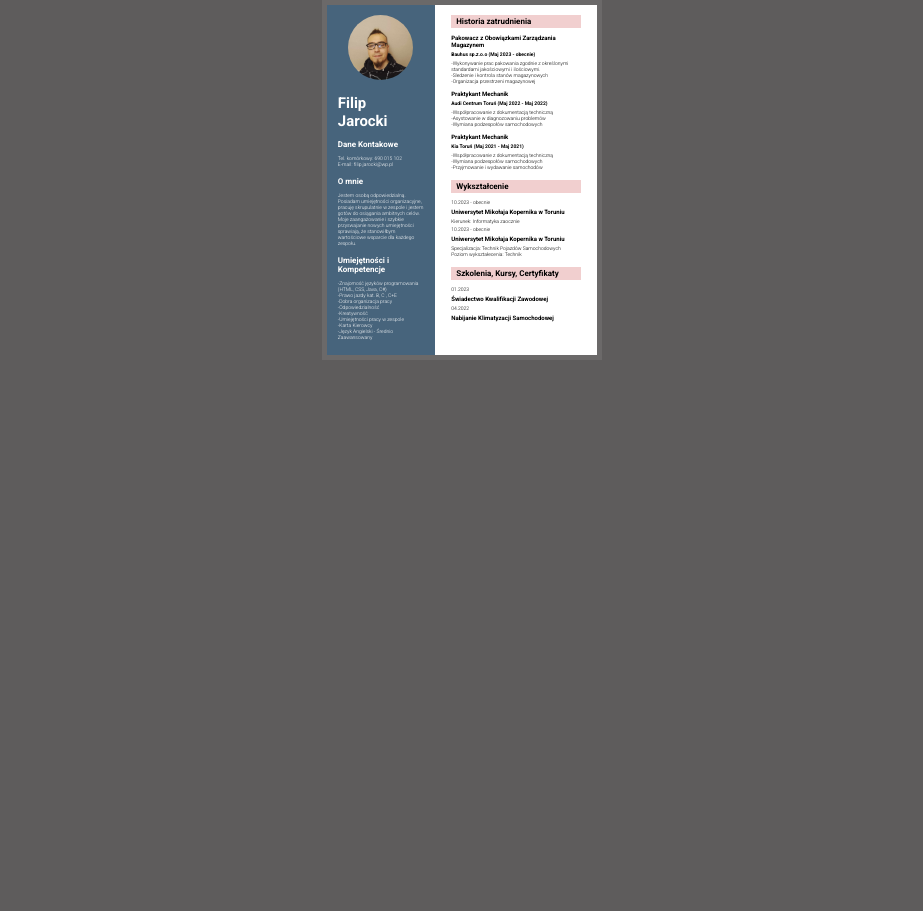
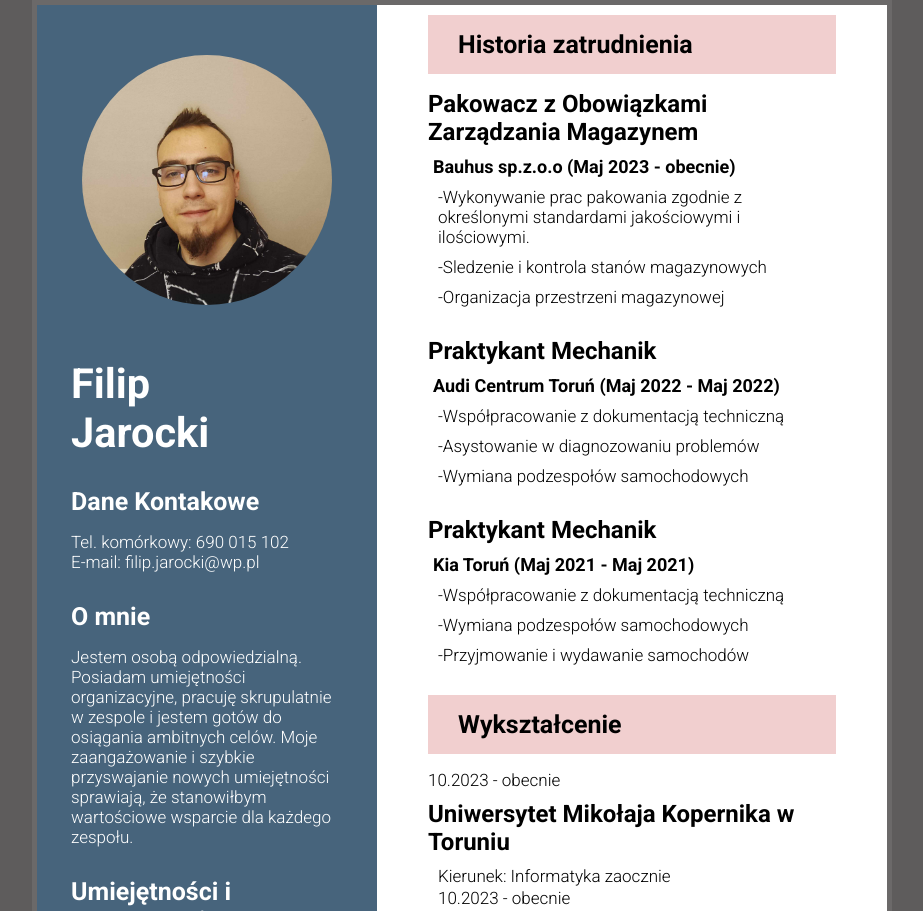
Before and after one commit to Jaros-777/Jaros-777.github.io, a plain HTML site: page CV/index.html in a window 1280 px wide. Shown: the top 911 px of the page, without its empty margins (178-1101 px from the left). Before the commit the page ends 800 px from the top, so only its background shows below. Drawn offline with Linux system fonts and the light colour scheme.

Commit message:
Bigger Scale

```diff
--- a/CV/index.html
+++ b/CV/index.html
@@ -61,28 +61,35 @@
             <p class="stanowisko">Pakowacz z Obowiązkami Zarządzania
                 Magazynem</p>
             <p class="firma">Bauhus sp.z.o.o (Maj 2023 - obecnie)</p>
+              <div class="zadania">
                 <p>-Wykonywanie prac pakowania zgodnie z określonymi
                     standardami jakościowymi i ilościowymi.</p>
                 <p>-Sledzenie i kontrola stanów magazynowych
                 </p>
                 <p>-Organizacja przestrzeni magazynowej</p>
               </div>
+          </div>
 
           <div class="opis">
             <p class="stanowisko">Praktykant Mechanik</p>
             <p class="firma">Audi Centrum Toruń (Maj 2022 - Maj 2022)</p>
+              <div class="zadania">
                 <p>-Współpracowanie z dokumentacją techniczną</p>
                 <p>-Asystowanie w diagnozowaniu problemów</p>
                 <p>-Wymiana podzespołów samochodowych</p>
+              </div>
+
           </div>
 
           <div class="opis">
             <p class="stanowisko">Praktykant Mechanik</p>
             <p class="firma">Kia Toruń (Maj 2021 - Maj 2021)
             </p>
+              <div class="zadania">
                 <p>-Współpracowanie z dokumentacją techniczną</p>
                 <p>-Wymiana podzespołów samochodowych</p>
                 <p>-Przyjmowanie i wydawanie samochodów</p>
+              </div>
           </div>
 
 
@@ -91,13 +98,12 @@
 
             <p style="font-weight: 300; margin-top: 2px;">10.2023 - obecnie</p>
             <p class="stanowisko">Uniwersytet Mikołaja Kopernika w Toruniu</p>
-            <p style="font-weight: 300 ;">Kierunek: Informatyka zaocznie</p>
+            <p class="zadania" style="font-weight: 300 ;">Kierunek: Informatyka zaocznie</p>
 
-
-            <p style="font-weight: 300; margin-top: 2px;">10.2023 - obecnie</p>
+            <p class="zadania" style="font-weight: 300; margin-top: 2px;">10.2023 - obecnie</p>
             <p class="stanowisko">Uniwersytet Mikołaja Kopernika w Toruniu</p>
-            <p style="font-weight: 300 ;">Specjalizacja: Technik Pojazdów Samochodowych</p>
-            <p style="font-weight: 300 ;">Poziom wykształecenia: Technik</p>
+            <p class="zadania" style="font-weight: 300 ;">Specjalizacja: Technik Pojazdów Samochodowych</p>
+            <p class="zadania" style="font-weight: 300 ;">Poziom wykształecenia: Technik</p>
           </div>
 
           <p class="BigText">Szkolenia, Kursy, Certyfikaty</p>
--- a/CV/style.css
+++ b/CV/style.css
@@ -12,8 +12,8 @@ body{
 
 #container{
     background-color: rgb(107, 105, 105);
-    width: 270px;
-    height: 350px;
+    width: 850px;
+    height: 1400px;
     display: flex;
     flex-direction: row;
     padding: 5px;
@@ -35,25 +35,26 @@ body{
 
 #profile{
     border-radius: 50%;
-    width: 65px;
-    height: 65px;
-    margin:10px 0px 10px 0px;
+    width: 250px;
+    height: 250px;
+    margin:50px 0px 50px 0px;
 }
 .BigText{
-    margin-top: 10px;
-    font-size: 8px;
+    margin-top: 30px;
+    font-size: 25px;
     font-weight: bold;
     text-align: left;
 }
 #name{
     text-align: left;
-    font-size: 18px;
+    font-size: 50px;
 }
 
 .opis{
-    margin-top: 6px;
-    font-size: 5px;
+    margin-top: 16px;
+    font-size: 17px;
     text-align: left;
+    margin-bottom: 30px;
 }
 
 
@@ -66,17 +67,24 @@ body{
 
 #right .BigText{
     background-color: rgb(241, 207, 207);
-    padding: 2px 5px;
+    padding: 15px 30px;
 }
 
 .stanowisko{
     font-weight: bold;
-    margin: 3px 0px;
-    font-size: 6px;
+    margin-top: 5000px;
+    font-size: 24px;
 }
 
 .firma{
     font-weight: bold;
     margin: 3px 0px;
-    font-size: 5px;
+    font-size: 18px;
+    margin-left: 5px;
 }
+#right p{
+    margin-top: 10px;
+}
+.zadania{
+    margin-left: 10px;
+}
```
Lines whose indentation alone changed are shown as unchanged.
